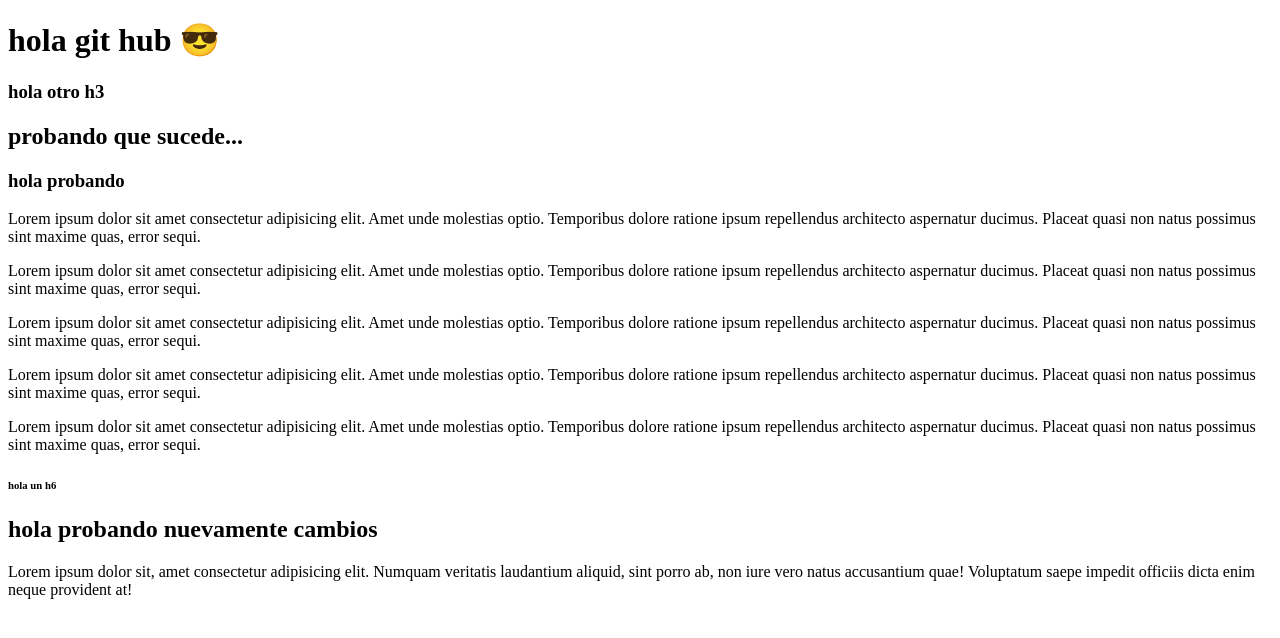
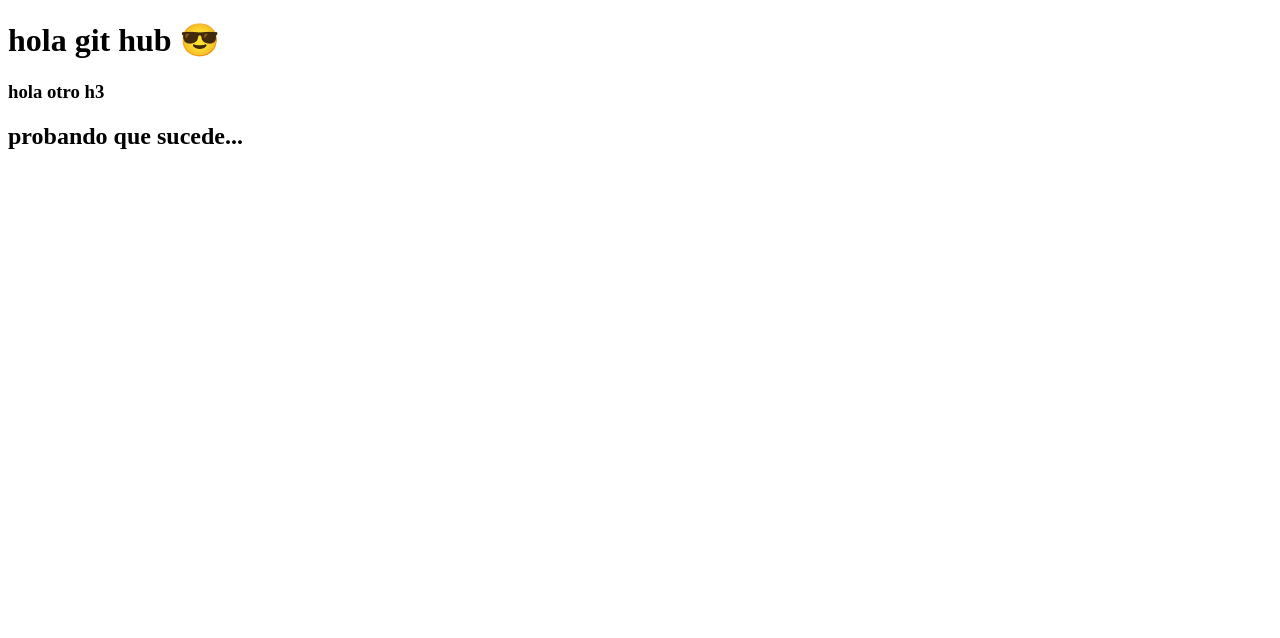
Before and after one commit to alejandrozapata73/pruebajueves27, a plain HTML site: page index.html in a window 1280 px wide. Drawn offline with Linux system fonts and the light colour scheme.

Commit message:
borrando todo

```diff
--- a/index.html
+++ b/index.html
@@ -14,29 +14,7 @@
 
     <h2>probando que sucede...</h2>
 
-    <h3>hola probando</h3>
 
-    <!-- stado 1 -->
-
-    <p>Lorem ipsum dolor sit amet consectetur adipisicing elit. Amet unde molestias optio. Temporibus dolore ratione ipsum repellendus architecto aspernatur ducimus. Placeat quasi non natus possimus sint maxime quas, error sequi.</p>
-
-    <p>Lorem ipsum dolor sit amet consectetur adipisicing elit. Amet unde molestias optio. Temporibus dolore ratione ipsum repellendus architecto aspernatur ducimus. Placeat quasi non natus possimus sint maxime quas, error sequi.</p>
-
-    <p>Lorem ipsum dolor sit amet consectetur adipisicing elit. Amet unde molestias optio. Temporibus dolore ratione ipsum repellendus architecto aspernatur ducimus. Placeat quasi non natus possimus sint maxime quas, error sequi.</p>
-
-    <p>Lorem ipsum dolor sit amet consectetur adipisicing elit. Amet unde molestias optio. Temporibus dolore ratione ipsum repellendus architecto aspernatur ducimus. Placeat quasi non natus possimus sint maxime quas, error sequi.</p>
-
-    <!-- federico diaz -->
-
-    <p>Lorem ipsum dolor sit amet consectetur adipisicing elit. Amet unde molestias optio. Temporibus dolore ratione ipsum repellendus architecto aspernatur ducimus. Placeat quasi non natus possimus sint maxime quas, error sequi.</p>
-
-    <h6>hola un h6</h6>
-
-    <!-- dante  -->
-
-    <h2>hola probando nuevamente cambios </h2>
-
-    <p>Lorem ipsum dolor sit, amet consectetur adipisicing elit. Numquam veritatis laudantium aliquid, sint porro ab, non iure vero natus accusantium quae! Voluptatum saepe impedit officiis dicta enim neque provident at!</p>
 
 </body>
 </html>
```
